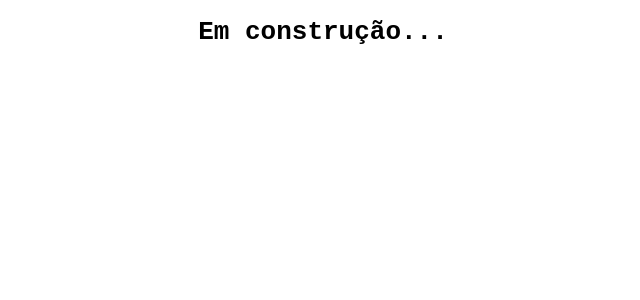
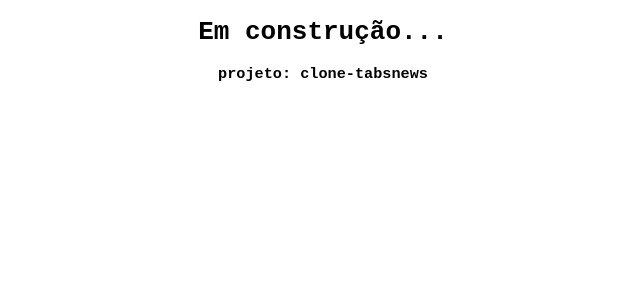
Before and after one commit to luisfkandriolo/clone-tabnews, a Next.js app: page / in a window 1280 px wide. Shown: the top 300 px of the page, without its empty margins (317-957 px from the left). Built offline with nearby package versions, Linux system fonts and the light colour scheme.

Commit message:
changing the construction page

```diff
--- a/pages/index.js
+++ b/pages/index.js
@@ -7,6 +7,7 @@ function Home() {
       }}
     >
       <h1>Em construção...</h1>
+      <h3>projeto: clone-tabsnews</h3>
     </div>
   );
 }
```
